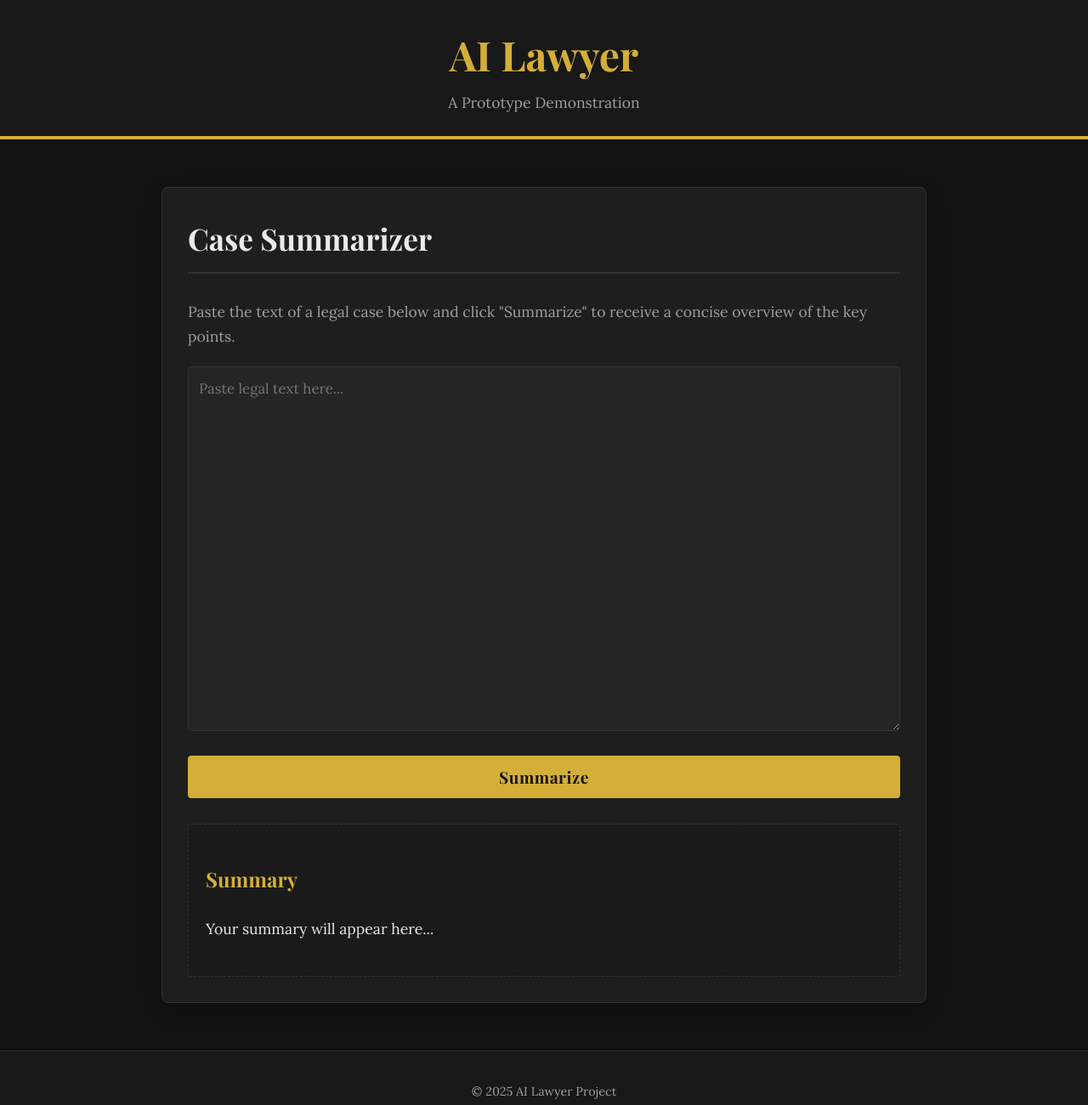
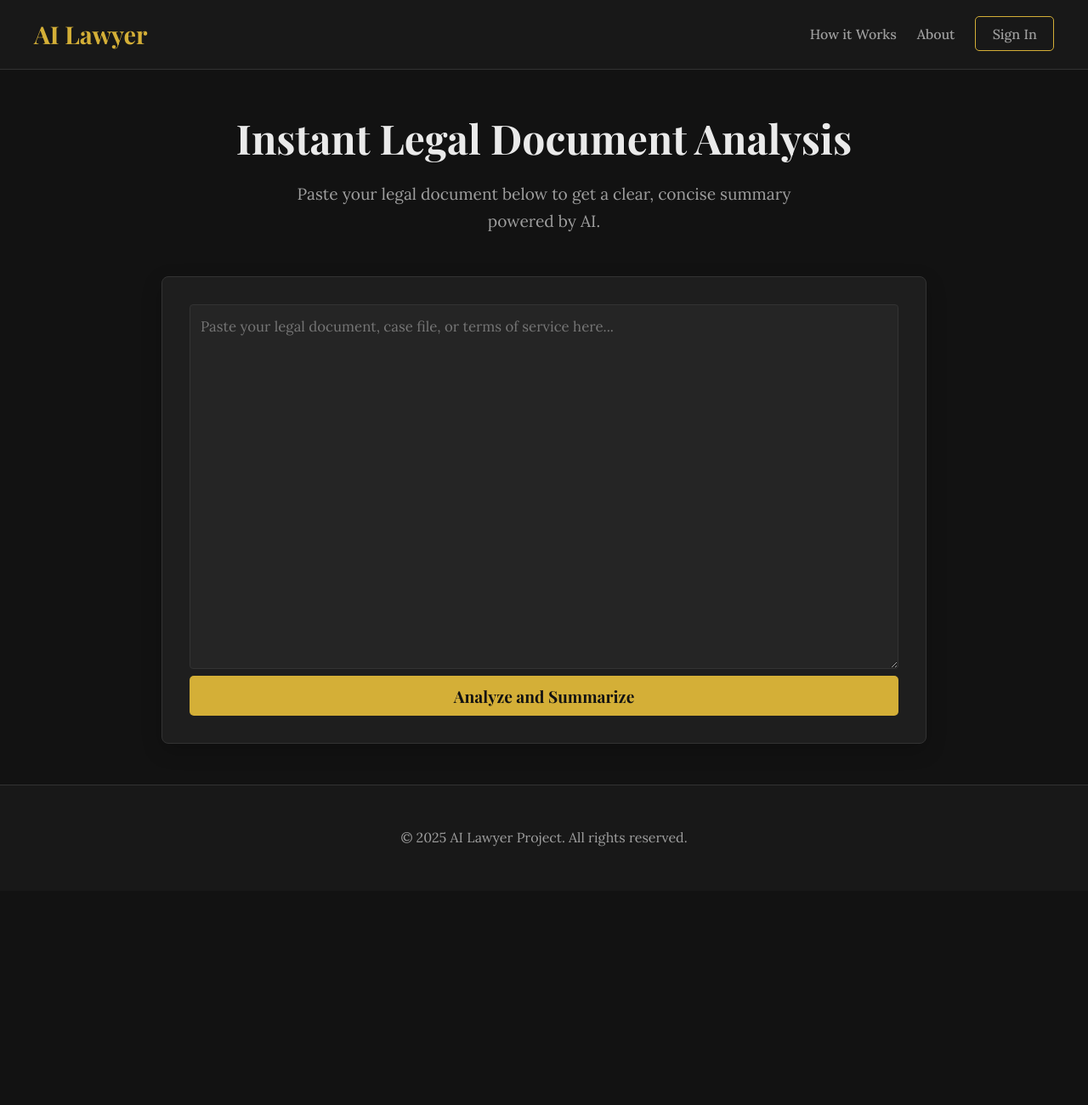
Before and after one commit to jerryyucoding1120/AI-Lawyer, a plain HTML site: page Frontend/index.html in a window 1280 px wide. Shown: the whole page at 85% size. After the commit the page ends 1048 px from the top, so only its background shows below. Drawn offline with nearby package versions, Linux system fonts and the light colour scheme.

Commit message:
Add files via upload

```diff
--- a/Frontend/css/style.css
+++ b/Frontend/css/style.css
@@ -1,4 +1,4 @@
-/* Professional Dark/Gold Theme with Playfair Display Typography */
+/* Professional Dark/Gold Theme - with askalawyer.com structure */
 
 :root {
     /* Color Palette */
@@ -13,7 +13,7 @@
     --text-on-accent: #121212;
 
     /* Font Families */
-    --font-heading: 'Playfair Display', serif; /* Elegant substitute for Canela */
+    --font-heading: 'Playfair Display', serif;
     --font-body: 'Lora', serif;
 }
 
@@ -24,78 +24,134 @@ body {
     padding: 0;
     background-color: var(--primary-bg);
     color: var(--text-color);
-    transition: background-color 0.3s ease;
 }
 
-header {
-    background: var(--header-bg);
-    color: var(--accent-gold);
-    padding: 1.5rem 0;
-    text-align: center;
-    border-bottom: 4px solid var(--accent-gold);
+/* --- Navigation Bar --- */
+.navbar {
+    background-color: var(--header-bg);
+    border-bottom: 1px solid var(--border-color);
+    padding: 1rem 2rem;
+    position: sticky;
+    top: 0;
+    z-index: 1000;
 }
 
-header h1 {
-    font-family: var(--font-heading);
-    margin: 0;
-    font-size: 3rem; /* Slightly larger for a more dramatic effect */
-    font-weight: 700;
+.navbar-container {
+    max-width: 1200px;
+    margin: 0 auto;
+    display: flex;
+    justify-content: space-between;
+    align-items: center;
 }
 
-header p {
-    font-family: var(--font-body); /* Using body font for subtitle for better contrast */
-    margin: 0;
-    font-size: 1.1rem;
-    font-weight: 400;
-    color: var(--text-muted);
+.navbar-brand {
+    font-family: var(--font-heading);
+    font-size: 1.8rem;
+    font-weight: 700;
+    color: var(--accent-gold);
+    text-decoration: none;
 }
 
-main {
-    padding: 1rem;
+.navbar-nav {
+    list-style: none;
+    margin: 0;
+    padding: 0;
+    display: flex;
+    align-items: center;
+    gap: 1.5rem;
+}
+
+.navbar-nav a {
+    text-decoration: none;
+    color: var(--text-muted);
+    font-family: var(--font-body);
+    font-weight: 500;
+    transition: color 0.2s ease;
+}
+
+.navbar-nav a:not(.btn):hover {
+    color: var(--accent-gold-hover);
+}
+
+/* --- Buttons --- */
+.btn {
+    padding: 0.6rem 1.2rem;
+    border-radius: 5px;
+    border: 1px solid transparent;
+    cursor: pointer;
+    font-family: var(--font-heading);
+    font-weight: 700;
+    text-decoration: none;
+    text-align: center;
+    transition: background-color 0.3s ease, color 0.3s ease, border-color 0.3s ease;
+}
+
+.btn-primary {
+    background: var(--accent-gold);
+    color: var(--text-on-accent);
+    font-size: 1.2rem;
+    width: 100%;
+}
+
+.btn-primary:hover {
+    background: var(--accent-gold-hover);
+    transform: translateY(-2px);
+}
+
+.btn-secondary {
+    color: var(--accent-gold);
+    border-color: var(--accent-gold);
+}
+
+.btn-secondary:hover {
+    background-color: var(--accent-gold);
+    color: var(--text-on-accent);
+}
+
+/* --- Main Content & Hero Section --- */
+.main-content {
     max-width: 900px;
     margin: 40px auto;
+    padding: 0 1rem;
 }
 
+.hero-section {
+    text-align: center;
+    margin-bottom: 3rem;
+}
+
+.hero-section h1 {
+    font-family: var(--font-heading);
+    font-size: 3rem;
+    font-weight: 700;
+    color: var(--text-color);
+    margin: 0 0 0.5rem 0;
+}
+
+.hero-section .subtitle {
+    font-size: 1.2rem;
+    color: var(--text-muted);
+    max-width: 600px;
+    margin: 0 auto;
+}
+
+/* --- Feature Container --- */
 .feature-container {
     background: var(--card-bg);
     border-radius: 8px;
     box-shadow: 0 8px 24px rgba(0,0,0,0.2);
-    padding: 30px;
+    padding: 2rem;
     border: 1px solid var(--border-color);
-}
-
-.feature-container p {
-    margin-bottom: 20px;
-    font-size: 1.1rem;
-    color: var(--text-muted);
-}
-
-h2 {
-    font-family: var(--font-heading);
-    font-weight: 700;
-    font-size: 2.2rem;
-    color: var(--text-color);
-    border-bottom: 2px solid var(--border-color);
-    padding-bottom: 10px;
-    margin-top: 0;
-}
-
-h3 {
-    font-family: var(--font-heading);
-    font-weight: 700;
-    color: var(--accent-gold);
-    font-size: 1.5rem;
 }
 
 textarea {
     width: 100%;
+    box-sizing: border-box;
     padding: 12px;
     background-color: #252525;
     color: var(--text-color);
     border: 1px solid var(--border-color);
     border-radius: 4px;
-    box-sizing: border-box;
-    margin-bottom: 20px;
     font-family: var(--font-body);
     font-size: 1.05rem;
     line-height: 1.6;
@@ -108,47 +164,31 @@ textarea:focus {
     box-shadow: 0 0 0 3px rgba(212, 175, 55, 0.2);
 }
 
-button {
-    font-family: var(--font-heading);
-    display: block;
-    width: 100%;
-    padding: 12px;
-    background: var(--accent-gold);
-    color: var(--text-on-accent);
-    border: none;
-    border-radius: 4px;
-    cursor: pointer;
-    font-size: 1.2rem;
-    font-weight: 700;
-    letter-spacing: 0.5px;
-    transition: background-color 0.3s ease, transform 0.2s ease;
+/* --- Result Container --- */
+.result-container {
+    margin-top: 2rem;
+    padding: 1.5rem;
+    background-color: rgba(0,0,0,0.1);
+    border: 1px dashed var(--border-color);
+    border-radius: 5px;
+    color: var(--text-color);
+    display: none; /* Hidden by default */
 }
 
-button:hover {
-    background: var(--accent-gold-hover);
-    transform: translateY(-2px);
+.result-container h3 {
+    font-family: var(--font-heading);
+    font-weight: 700;
+    color: var(--accent-gold);
+    font-size: 1.5rem;
+    margin-top: 0;
 }
 
-.result-container {
-    margin-top: 30px;
-    padding: 20px;
-    background-color: rgba(0,0,0,0.1);
-    border: 1px dashed var(--border-color);
-    border-radius: 4px;
+/* --- Footer --- */
+.site-footer {
+    text-align: center;
+    padding: 2rem;
+    margin-top: 3rem;
+    background-color: var(--header-bg);
+    border-top: 1px solid var(--border-color);
+    color: var(--text-muted);
 }
-
-.result-container p {
-    color: var(--text-color);
-    font-size: 1.1rem;
-}
-
-footer {
-    text-align: center;
-    padding: 20px;
-    margin-top: 40px;
-    background-color: var(--header-bg);
-    color: var(--text-muted);
-    font-family: var(--font-body);
-    font-size: 0.9rem;
-    border-top: 1px solid var(--border-color);
-}
--- a/Frontend/index.html
+++ b/Frontend/index.html
@@ -3,7 +3,7 @@
 <head>
     <meta charset="UTF-8">
     <meta name="viewport" content="width=device-width, initial-scale=1.0">
-    <title>AI Lawyer Prototype</title>
+    <title>AI Lawyer - Legal Assistance</title>
 
     <!-- Google Fonts Import: Playfair Display for headers, Lora for body -->
     <link rel="preconnect" href="https://fonts.googleapis.com">
@@ -13,26 +13,35 @@
     <link rel="stylesheet" href="css/style.css">
 </head>
 <body>
-    <header>
-        <h1>AI Lawyer</h1>
-        <p>A Prototype Demonstration</p>
-    </header>
+    <nav class="navbar">
+        <div class="navbar-container">
+            <a href="#" class="navbar-brand">AI Lawyer</a>
+            <ul class="navbar-nav">
+                <li><a href="#">How it Works</a></li>
+                <li><a href="#">About</a></li>
+                <li><a href="#" class="btn btn-secondary">Sign In</a></li>
+            </ul>
+        </div>
+    </nav>
 
-    <main>
+    <main class="main-content">
+        <div class="hero-section">
+            <h1>Instant Legal Document Analysis</h1>
+            <p class="subtitle">Paste your legal document below to get a clear, concise summary powered by AI.</p>
+        </div>
+
         <div class="feature-container">
-            <h2>Case Summarizer</h2>
-            <p>Paste the text of a legal case below and click "Summarize" to receive a concise overview of the key points.</p>
-            <textarea id="caseTextInput" rows="15" placeholder="Paste legal text here..."></textarea>
-            <button id="summarizeButton">Summarize</button>
-            <div class="result-container" id="summaryOutput">
+            <textarea id="caseTextInput" rows="15" placeholder="Paste your legal document, case file, or terms of service here..."></textarea>
+            <button id="summarizeButton" class="btn btn-primary">Analyze and Summarize</button>
+            <div id="summaryOutput" class="result-container">
                 <h3>Summary</h3>
-                <p>Your summary will appear here...</p>
+                <p>Your summary will appear here.</p>
             </div>
         </div>
     </main>
 
-    <footer>
-        <p>&copy; 2025 AI Lawyer Project</p>
+    <footer class="site-footer">
+        <p>&copy; 2025 AI Lawyer Project. All rights reserved.</p>
     </footer>
 
     <script src="js/script.js"></script>
--- a/Frontend/js/script.js
+++ b/Frontend/js/script.js
@@ -1,22 +1,24 @@
 document.addEventListener('DOMContentLoaded', () => {
     const summarizeButton = document.getElementById('summarizeButton');
     const caseTextInput = document.getElementById('caseTextInput');
-    const summaryOutput = document.getElementById('summaryOutput').querySelector('p');
+    const summaryContainer = document.getElementById('summaryOutput');
+    const summaryOutput = summaryContainer.querySelector('p');
 
     summarizeButton.addEventListener('click', async () => {
         const textToSummarize = caseTextInput.value;
 
-        // Basic validation: Check if there is text to summarize
         if (!textToSummarize.trim()) {
-            summaryOutput.textContent = 'Please enter some text to summarize.';
+            summaryOutput.textContent = 'Please enter some text to analyze.';
+            summaryContainer.style.display = 'block'; // Show the container even for an error
             return;
         }
 
         // Show a loading message
-        summaryOutput.textContent = 'Summarizing...';
+        summaryContainer.style.display = 'block'; // Make container visible
+        summaryOutput.textContent = 'Analyzing...';
+        summaryContainer.querySelector('h3').style.display = 'none'; // Hide "Summary" title while loading
 
         try {
-            // This is the URL of your local Flask backend.
             const response = await fetch('http://127.0.0.1:5001/api/summarize', {
                 method: 'POST',
                 headers: {
@@ -32,6 +34,7 @@ document.addEventListener('DOMContentLoaded', () => {
             const data = await response.json();
 
             // Display the summary received from the backend
+            summaryContainer.querySelector('h3').style.display = 'block'; // Show title again
             summaryOutput.textContent = data.summary;
 
         } catch (error) {
```
